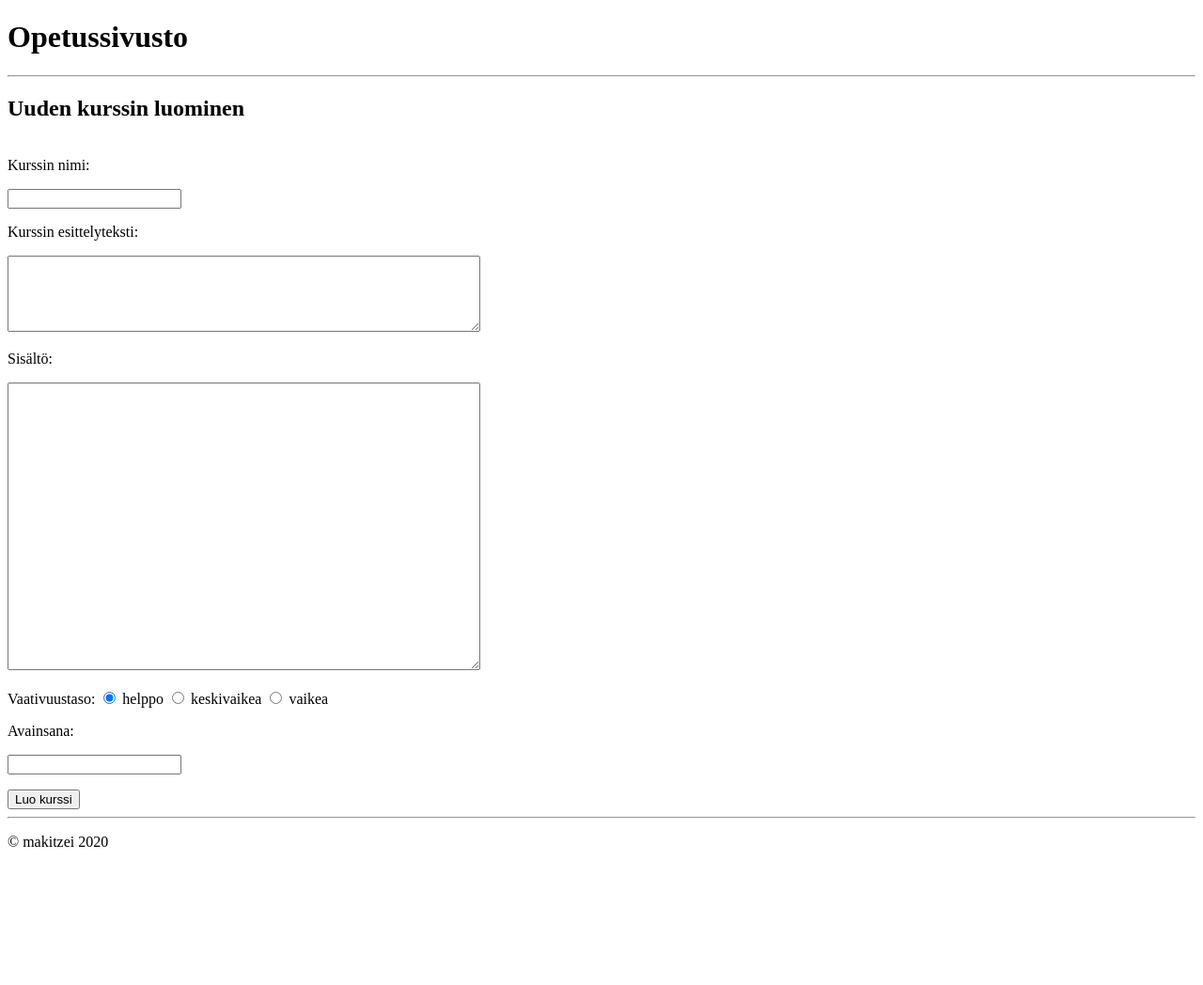
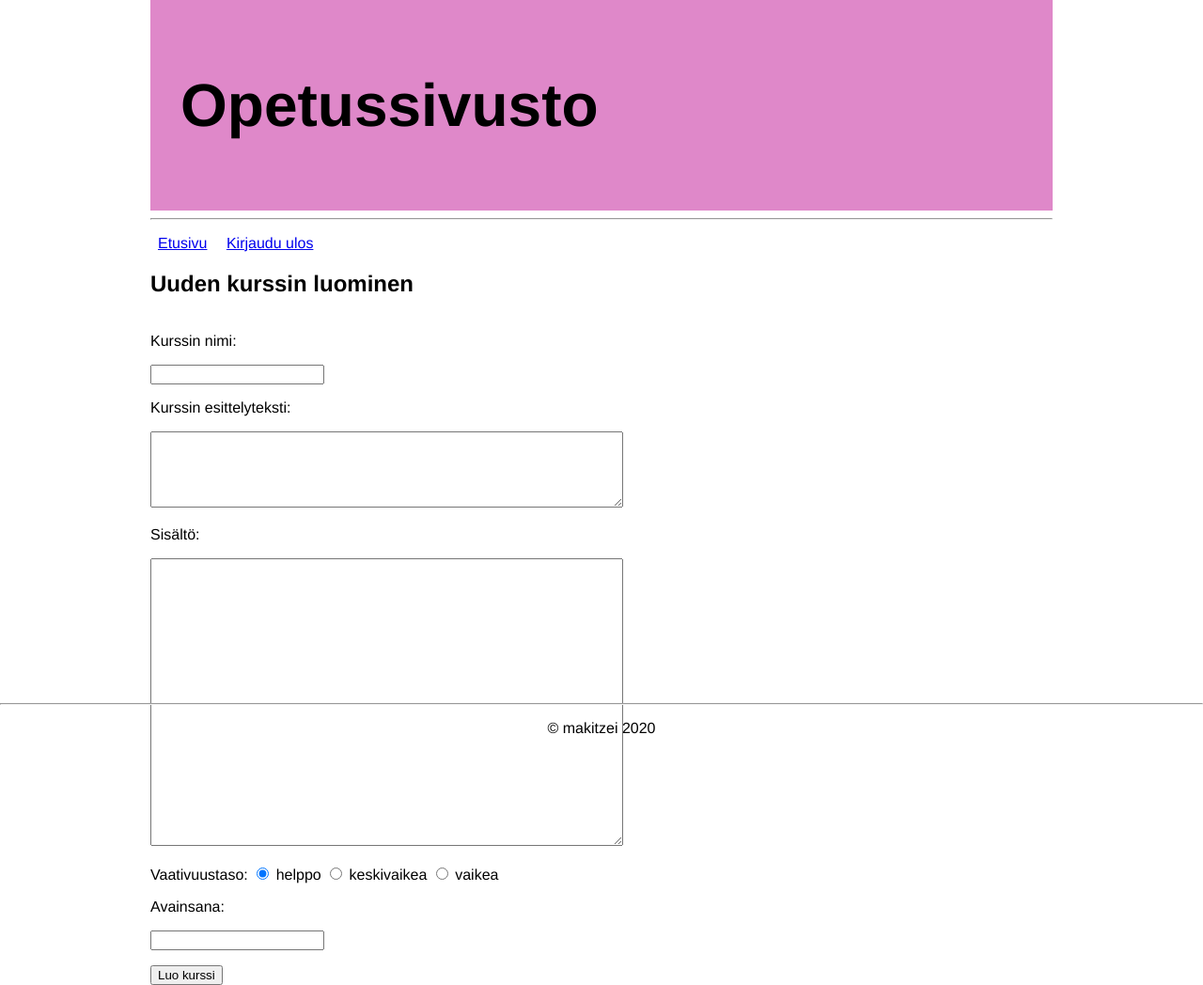
Before and after one commit to makitzei/Opetus--ja-kurssisivusto, a Flask app: page /new in a window 1280 px wide. Shown: the whole page at 94% size. Before the commit the page ends 901 px from the top, so only its background shows below. Run offline with Flask 2, Linux system fonts and the light colour scheme.

Commit message:
Basic css

```diff
--- /dev/null
+++ b/static/css/style.css
@@ -0,0 +1,34 @@
+body {
+  margin: auto;
+  max-width: 60em;
+  font-family: 'Helvetica', 'Arial', sans-serif;
+}
+nav ul {
+    padding: 0;
+}
+
+nav li {
+    display: inline-block;
+    padding: 0 .5em;
+}
+
+img {
+    float: right;
+    margin-right: 8em;
+}
+
+.title {
+  background: rgb(223, 136, 201);
+  font-weight: bold;
+  padding: 1em 1em;
+  font-size: 2em;
+}
+
+.footer {
+  position: fixed;
+  left: 0;
+  bottom: 0;
+  width: 100%;
+  margin-top: 20px;
+  text-align: center;
+}
--- a/templates/error.html
+++ b/templates/error.html
@@ -15,6 +15,5 @@ tai
 {% else %}
 <a href="/">Palaa kirjautumissivulle</a>
 {% endif %}
-<p>
 
 {% endblock %}
--- a/templates/layout.html
+++ b/templates/layout.html
@@ -1,21 +1,20 @@
 <!DOCTYPE html>
 <html>
   <head>
-    <meta charset="utf-8">
     <meta name="viewport" content="width=device-width, initial-scale=1">
-    <!--To be fixed<link rel="stylesheet" href="style.css">-->
+    <link rel="stylesheet" href="{{ url_for('static', filename='css/style.css') }}">
     <title>Opetussovellus -  {% block title %}{% endblock %}</title>
   </head>
+  <body>
+    <div class="title">
+      <h1>Opetussivusto</h1>
+    </div>
 
-  <body>
-    <h1>Opetussivusto</h1>
     <hr>
       {% block content %}{% endblock %}
-
-    <div class="footer">
-      <hr>
-      <p>&copy; makitzei 2020</p>
-    </div>
   </body>
-
+  <div class="footer">
+    <hr>
+    <p>&copy; makitzei 2020</p>
+  </div>
 </html>
--- a/templates/new.html
+++ b/templates/new.html
@@ -1,6 +1,13 @@
 {% extends "layout.html" %}
 {% block title %}Luo kurssi{% endblock %}
 {% block content %}
+
+<nav>
+    <ul>
+      <li><a href="/welcome">Etusivu</a></li>
+      <li><a href="/logout">Kirjaudu ulos</a></li>
+    </ul>
+</nav>
 
 <h2>Uuden kurssin luominen</h2>
 
```
Also changed, not shown: templates/course.html (+9 -3 lines), templates/newquestion.html (+7 -2 lines), templates/showuser.html (+6 -2 lines), templates/style.css (deleted, +0 -7 lines), templates/welcome_admin.html (+7 -4 lines), templates/welcome_student.html (+9 -7 lines), templates/welcome_teacher.html (+7 -7 lines), static/iiris.png (deleted).
